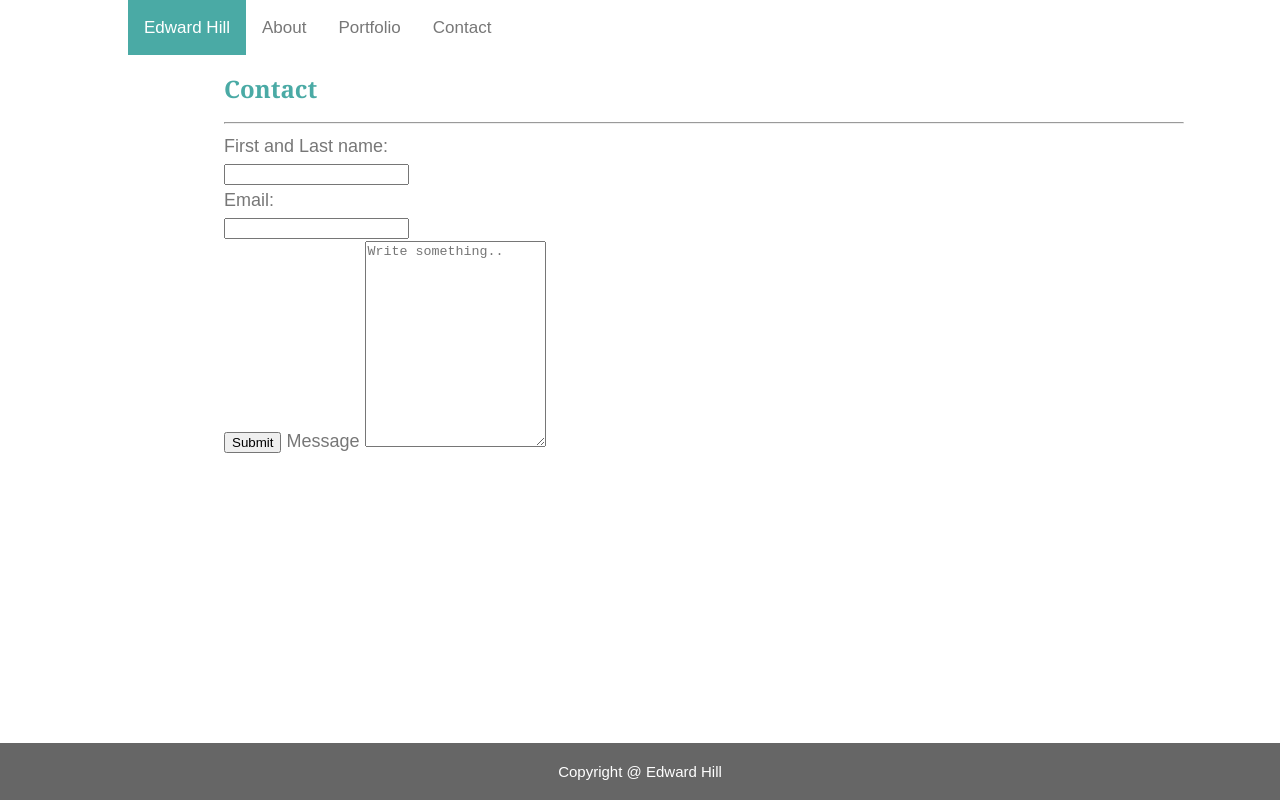
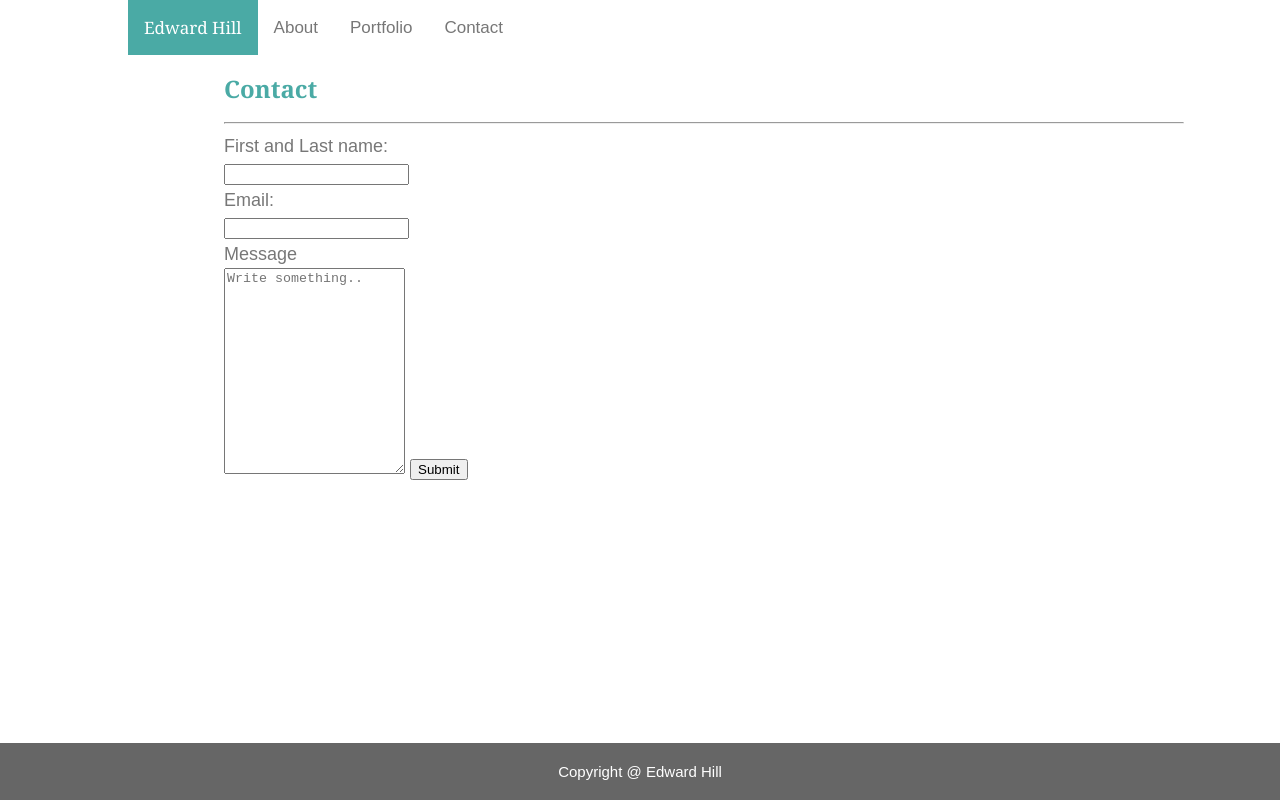
Before and after one commit to edwardphill/edwardphill.github.io, a plain HTML site: page contact.html in a window 1280 px wide. Drawn offline with Linux system fonts and the light colour scheme.

Commit message:
add top nav font

```diff
--- a/contact.html
+++ b/contact.html
@@ -26,9 +26,9 @@
     <input type="text" name="firstandlastname" /><br />
     Email:<br />
     <input type="text" name="email" /><br />
+    <label for="subject">Message</label> <br>
+    <textarea id="subject" name="subject" placeholder="Write something.." style="height:200px"></textarea>
     <input type="submit" value="Submit" />
-    <label for="subject">Message</label>
-    <textarea id="subject" name="subject" placeholder="Write something.." style="height:200px"></textarea>
 
   </form>
   <div>
--- a/css/style.css
+++ b/css/style.css
@@ -30,7 +30,7 @@ h2 {
 }
 
 a {
-    color: #d21034;
+    color: #4aaaa5;
 }
 
 .container {
@@ -63,6 +63,8 @@ li a:hover:not(.active) {
 .active {
     background-color: #4aaaa5;
     margin-left: auto;
+    font-family: 'Georgia', Times, Times New Roman, serif;
+    font-size: 24px;
 }
 
 .topnav {
```
